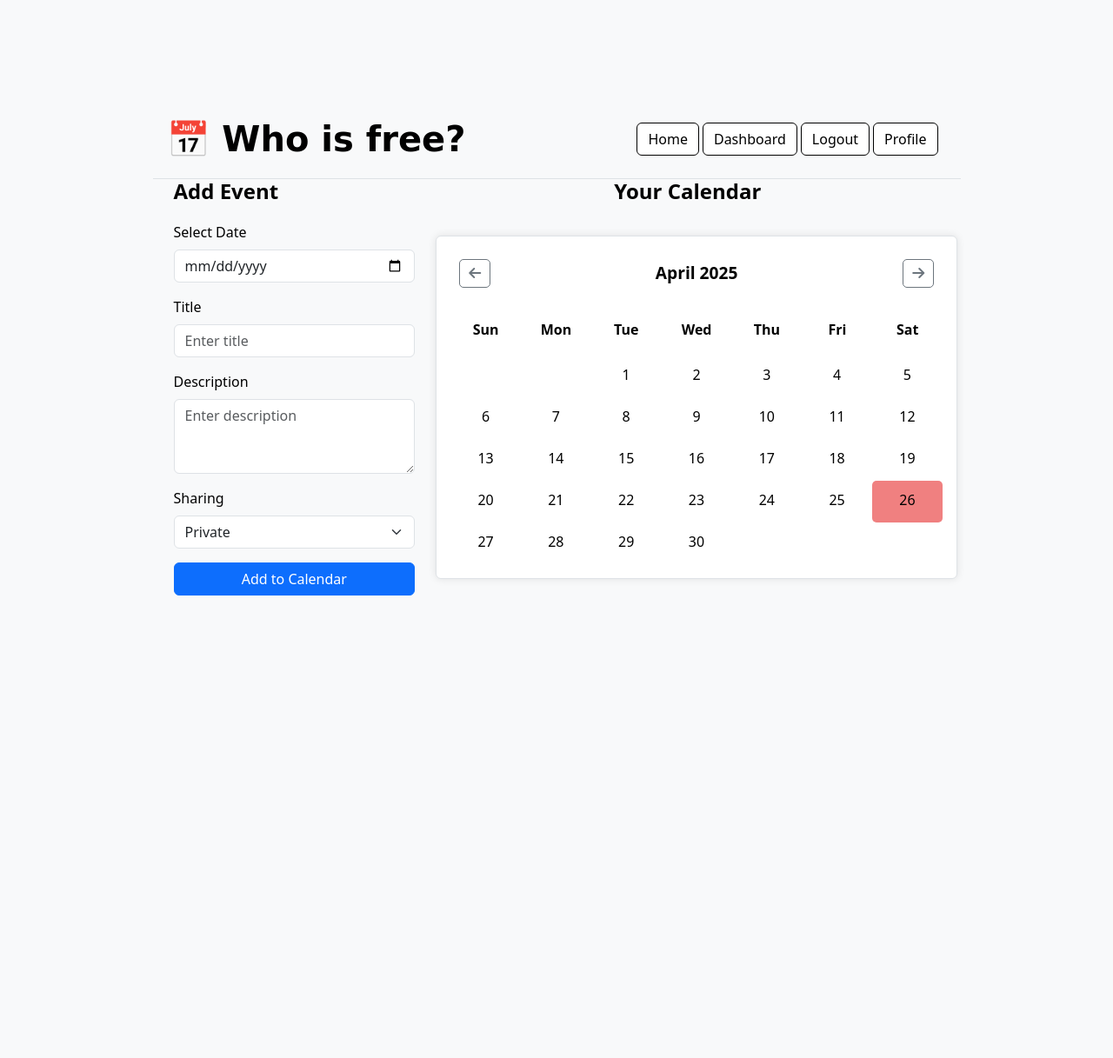
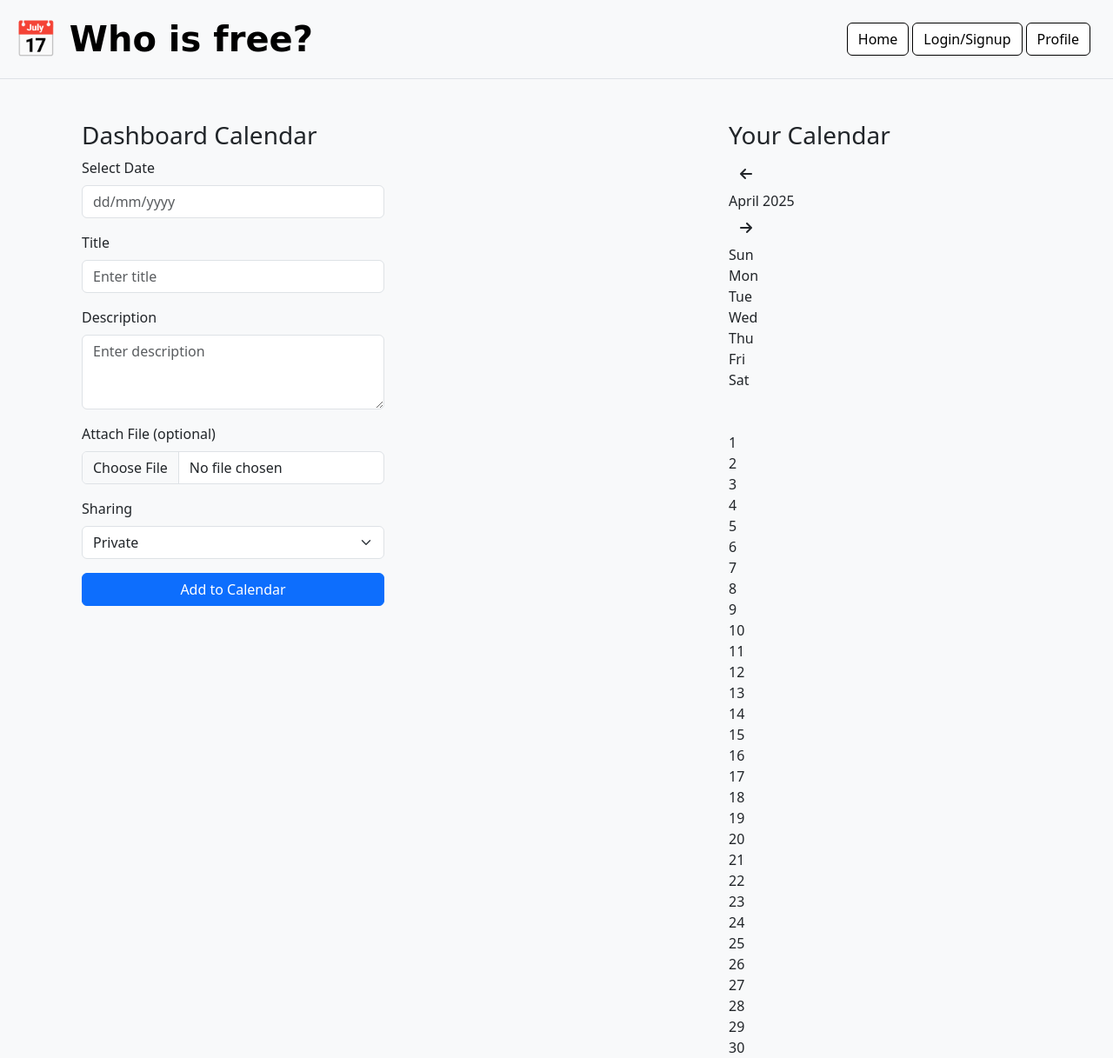
Before and after one commit to namhai2307/CITS3403_GROUP_PROJECT, a Flask app: page /dashboard in a window 1280 px wide. Shown: the whole page at 87% size. Before the commit the page ends 685 px from the top, so only its background shows below. Run offline with Flask 3, Linux system fonts and the light colour scheme; the visitor is signed in with stand-in values (Sample User, id 1).

Commit message:
Improved login module: switch to blueprint architecture, fix template routing

```diff
--- a/app/routes.py
+++ b/app/routes.py
@@ -1,68 +1,89 @@
-from flask import redirect, render_template, url_for, session, flash, request
-from app import app
-from app.forms import LoginForm, SignUpForm
+from flask import Blueprint, redirect, render_template, url_for, session, flash, request
+from flask_login import login_user, logout_user, current_user, login_required
+from . import  db
+from .forms import LoginForm, SignUpForm
+from .models import User  # Import User Model
+from werkzeug.security import check_password_hash, generate_password_hash
 
-#Sample test login for testing purposes
-users = [
-    {'email': 'admin@gmail.com', 'password': 'adminadminadmin'},
-]
+#Initialization blueprint (named main to keep it concise)
+main = Blueprint('main', __name__)
 
-@app.route('/')
-@app.route('/index', methods=['GET', 'POST'])
+@main.route('/')
+@main.route('/index', methods=['GET', 'POST'])
 def index():
     return render_template('index.html')
 
-@app.route('/login', methods=['GET', 'POST'])
+
+
+@main.route('/login', methods=['GET', 'POST'])
 def login():
+
+    if current_user.is_authenticated:
+        return redirect(url_for('main.dashboard'))
+
     form = LoginForm()
     if form.validate_on_submit():
-        input_email = form.email.data
-        input_password = form.password.data
+        user = User.query.filter_by(email=form.email.data).first()
 
-        # Check if the email and password match a user in the "database"
-        if any(user['email'] == input_email and user['password'] == input_password for user in users):
-            session['logged_in'] = True
-            session['email'] = input_email
+        #Using database validation instead of hard coding
+        if user and check_password_hash(user.password_hash, form.password.data):
+            login_user(user, remember=True)  #Flask Login will automatically handle sessions
             flash('Login successful!', 'success')
-            return redirect(url_for('dashboard'))  # Redirect to dashboard upon successful login
+            return redirect(url_for('main.dashboard'))
         else:
-            flash('Invalid email or password', 'error')  # Show error message if login fails
+            flash('Invalid email  or password', 'error')
 
     return render_template('login.html', form=form)
 
-@app.route('/signup', methods=['GET', 'POST'])
+@main.route('/signup', methods=['GET', 'POST'])
 def signup():
+    if current_user.is_authenticated:
+        return redirect(url_for('main.dashboard'))
+
     form = SignUpForm()
     if form.validate_on_submit():
-        input_email = form.email.data
-        input_password = form.password.data
+        #Check if the username and email already exist
+        existing_user = User.query.filter(
+            (User.username == form.username.data) |
+            (User.email == form.email.data)
+        ).first()
 
-        # Check if the email is already registered
-        if any(user['email'] == input_email for user in users):
-            flash('Email is already registered. Please log in.', 'error')
-            return redirect(url_for('login'))
+        if existing_user:
+            flash('Username or email already exists', 'error')
+            return redirect(url_for('main.signup'))
 
-        # Add the new user to the "database"
-        users.append({'email': input_email, 'password': input_password})
-        flash('Account created successfully! Please log in.', 'success')
-        return redirect(url_for('login'))
+        # Verify password match
+        if form.password.data != form.confirm_password.data:
+            flash('Passwords do not match', 'error')
+            return redirect(url_for('main.signup'))
+
+        # Create User
+        user = User(
+            username=form.username.data,
+            email=form.email.data,  # Add email field
+            password_hash=generate_password_hash(form.password.data)
+        )
+        db.session.add(user)
+        db.session.commit()
+
+        flash('Account created! Please login.', 'success')
+        return redirect(url_for('main.login'))
 
     return render_template('sign_up.html', form=form)
 
-@app.route('/dashboard', methods=['GET'])
+@main.route('/dashboard')
+@login_required  #Replace manual inspection with a decorator
 def dashboard():
-    #Make sure user is logged in before accessing the dashboard
-    if not session.get('logged_in'):
-        flash('Please log in to access the dashboard', 'error')
-        return redirect(url_for('login'))
     return render_template('dashboard.html')
 
-@app.route('/profile', methods=['GET', 'POST'])
+@main.route('/profile')
+@login_required
 def profile():
     return render_template('profile.html')
 
-@app.route('/logout', methods=['GET'])
+@main.route('/logout')
+@login_required
 def logout():
-    session.clear()
+    logout_user() #Flask Login will clean up sessions
     flash('You have been logged out.', 'info')
-    return redirect(url_for('index'))
+    return redirect(url_for('main.index'))
--- a/app/templates/dashboard.html
+++ b/app/templates/dashboard.html
@@ -1,19 +1,25 @@
 {% extends "index.html" %}
 
 {% block head %}
-    <title>Who is Free? - Dashboard</title>
+    <title>Who is Free? - Dashboard </title>
+    <!-- Add calendar CSS -->
+    <link rel="stylesheet" href="{{ url_for('static', filename='style.css') }}">
+    <!-- Add Font Awesome icon library -->
+    <link rel="stylesheet" href="https://cdnjs.cloudflare.com/ajax/libs/font-awesome/6.4.0/css/all.min.css">
+    <!-- Add Bootstrap icon library -->
+    <link rel="stylesheet" href="https://cdn.jsdelivr.net/npm/bootstrap-icons@1.10.0/font/bootstrap-icons.css">
 {% endblock %}
 
 {% block content %}
-<div class="container-fluid flex-grow-1">
+<div class="container mt-5">
     <div class="row">
         <!-- Left Section: Add Data to Calendar -->
-        <div class="col-md-4">
-            <h3><i class="bi bi-calendar-event"></i> Add Event</h3>
+        <div class="col-md-4 offset-md-0">
+            <h3><i class="bi bi-calendar-event"></i> Dashboard Calendar</h3>
             <form>
                 <div class="mb-3">
                     <label for="date" class="form-label">Select Date</label>
-                    <input type="date" class="form-control" id="date">
+                    <input type="text" class="form-control" id="date" placeholder="dd/mm/yyyy">
                 </div>
                 <div class="mb-3">
                     <label for="title" class="form-label">Title</label>
@@ -22,6 +28,10 @@
                 <div class="mb-3">
                     <label for="description" class="form-label">Description</label>
                     <textarea class="form-control" id="description" rows="3" placeholder="Enter description"></textarea>
+                </div>
+                <div class="mb-3">
+                    <label for="file" class="form-label">Attach File (optional)</label>
+                    <input type="file" class="form-control" id="file">
                 </div>
                 <div class="mb-3">
                     <label for="sharing" class="form-label">Sharing</label>
@@ -34,20 +44,22 @@
             </form>
         </div>
 
+        <!-- Empty Middle Section -->
+        <div class="col-md-4"></div>
+
         <!-- Right Section: Calendar -->
-        <div class="col-md-8">
-            <div class="calendar-header text-center mb-3">
+        <div class="col-md-4">
+            <div class="calendar-header">
                 <h3 class="calendar-title">Your Calendar</h3>
             </div>
-            <div class="calendar-container border rounded p-3">
-                <!-- Calendar Navigation -->
-                <div class="header d-flex justify-content-between align-items-center mb-3">
-                    <button id="prev" class="btn btn-outline-secondary"><i class="fa-solid fa-arrow-left"></i></button>
-                    <div id="month-year" class="fw-bold"></div>
-                    <button id="next" class="btn btn-outline-secondary"><i class="fa-solid fa-arrow-right"></i></button>
+            <div class="calendar-container">
+                <!-- Calendar content goes here -->
+                <div class="header">
+                    <div id="prev" class="btn"><i class="fa-solid fa-arrow-left"></i></div>
+                    <div id="month-year"></div>
+                    <div id="next" class="btn"><i class="fa-solid fa-arrow-right"></i></div>
                 </div>
-                <!-- Weekdays -->
-                <div class="weekdays d-flex justify-content-between text-center fw-bold">
+                <div class="weekdays">
                     <div>Sun</div>
                     <div>Mon</div>
                     <div>Tue</div>
@@ -56,14 +68,11 @@
                     <div>Fri</div>
                     <div>Sat</div>
                 </div>
-                <!-- Days -->
-                <div class="days d-flex flex-wrap mt-2" id="days">
-                    <!-- Days will be dynamically loaded here -->
-                </div>
+                <div class="days" id="days"></div>
             </div>
         </div>
     </div>
 </div>
 
-<script src="{{ url_for('static', filename='dashboardscript.js') }}"></script>
+<script src="{{ url_for('static', filename='script.js') }}"></script>
 {% endblock %}
--- a/app/templates/index.html
+++ b/app/templates/index.html
@@ -4,19 +4,14 @@
   <meta charset="UTF-8">
   <meta name="viewport" content="width=device-width, initial-scale=1.0">
   <title>{% block title %}Homepage - Who is Free?{% endblock %}</title>
-
-  <!-- Default import of script for bootstrap, css, html, jquery, etc -->
   <link href="https://cdn.jsdelivr.net/npm/bootstrap@5.3.0/dist/css/bootstrap.min.css" rel="stylesheet">
   <script src="https://code.jquery.com/jquery-3.6.0.min.js"></script>
   <script src="https://cdn.jsdelivr.net/npm/bootstrap@5.3.0/dist/js/bootstrap.bundle.min.js"></script>
-  <link rel="stylesheet" href="https://cdnjs.cloudflare.com/ajax/libs/font-awesome/6.7.2/css/all.min.css" integrity="sha512-Evv84Mr4kqVGRNSgIGL/F/aIDqQb7xQ2vcrdIwxfjThSH8CSR7PBEakCr51Ck+w+/U6swU2Im1vVX0SVk9ABhg==" crossorigin="anonymous" referrerpolicy="no-referrer" />
-
-   <!-- CSS style for Homepage  -->
   <link rel="stylesheet" href="{{ url_for('static', filename='homepage.css') }}">
 
-  <!-- CSS style for Dashboard  -->
-  <link rel="stylesheet" href="{{ url_for('static', filename='dashboard.css') }}">
-
+  <!-- css icon for the dashboard -->
+  <link rel="stylesheet" href="https://cdnjs.cloudflare.com/ajax/libs/font-awesome/6.7.2/css/all.min.css" integrity="sha512-Evv84Mr4kqVGRNSgIGL/F/aIDqQb7xQ2vcrdIwxfjThSH8CSR7PBEakCr51Ck+w+/U6swU2Im1vVX0SVk9ABhg==" crossorigin="anonymous" referrerpolicy="no-referrer" />
+  <script src="{{ url_for('static', filename='dashboardscript.js') }}"></script>
 </head>
 
 <body>
@@ -29,22 +24,22 @@
 
       <!-- Navigation Bar -->
       <nav class="d-flex gap-1">
-        <a class="btn btn-outline-primary" href="{{ url_for('index') }}">Home</a>
+        <a class="btn btn-outline-primary" href="{{ url_for('main.index') }}">Home</a>
         {% if session.get('logged_in') %}
-          <a class="btn btn-outline-primary" href="{{ url_for('dashboard') }}">Dashboard</a>
+          <a class="btn btn-outline-primary" href="{{ url_for('main.dashboard') }}">Dashboard</a>
 
           <!-- Add placeholder for another button for friends? to see their calendar or friends lists -->
 
-          <a class="btn btn-outline-primary" href="{{ url_for('logout') }}">Logout</a>
+          <a class="btn btn-outline-primary" href="{{ url_for('main.logout') }}">Logout</a>
         {% else %}
-          <a class="btn btn-outline-primary" href="{{ url_for('login') }}">Login/Signup</a>
+          <a class="btn btn-outline-primary" href="{{ url_for('main.login') }}">Login/Signup</a>
         {% endif %}
-        <a class="btn btn-outline-primary" href="{{ url_for('profile') }}">Profile</a>
+        <a class="btn btn-outline-primary" href="{{ url_for('main.profile') }}">Profile</a>
       </nav>
     </div>
 
     <!-- Content Block -->
-    <div class="container-fluid flex-grow-1">
+    <div class="container">
       {% block content %}
       <div id="content-area" class="mt-4">
       <div id="intro" class="content-section">
--- a/app/templates/logout.html
+++ b/app/templates/logout.html
@@ -15,7 +15,7 @@
 <script>
     //Simple script to redirect user back to index home page, with a display message
     setTimeout(function() {
-        window.location.href = "{{ url_for('index') }}";
+        window.location.href = "{{ url_for('main.index') }}";
     }, 3000);
 </script>
 {% endblock %}
```
Also changed, not shown: app/__init__.py (+27 -3 lines), app/forms.py (+7 -4 lines), app/models.py (+18 -2 lines), app/templates/login.html (+10 -8 lines), app/templates/sign_up.html (+17 -8 lines).
